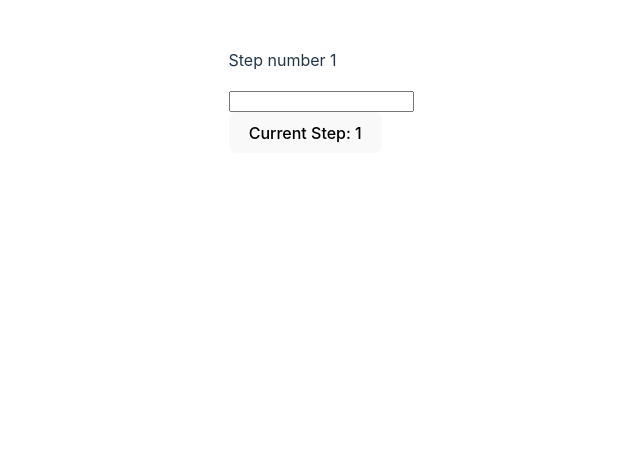
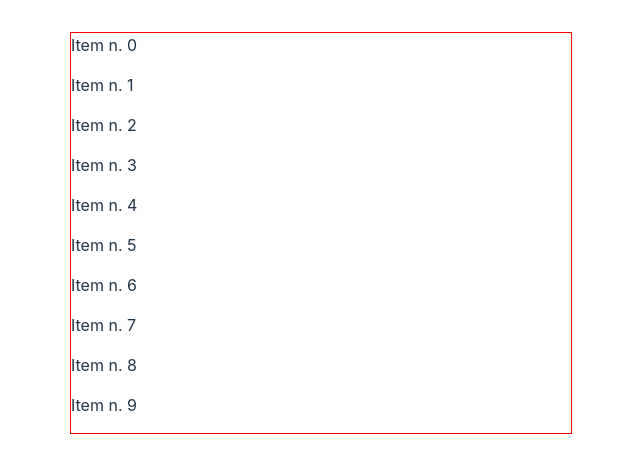
Before and after one commit to msrxse/react-challenges, a React (Vite) app: page / in a window 1280 px wide. Shown: the top 450 px of the page, without its empty margins (319-959 px from the left). Built offline with nearby package versions, Linux system fonts and the light colour scheme.

Commit message:
Implement a Virtualized List

```diff
--- a/src/App.tsx
+++ b/src/App.tsx
@@ -13,14 +13,16 @@ import Carousel from './components/Carousel'
 import ThemeContext from './components/ThemeContext'
 import StarRating from './components/StarRating'
 import MultiStepForm from './components/MultiStepForm'
+import VirtualizedList from './components/VirtualizedList'
 
-const VISIBLE = 'multi-step-form'
+const VISIBLE = 'virtualized-list'
 
 function App() {
   const [visible] = useState(VISIBLE)
 
   return (
     (visible === 'counter' && <Counter />) ||
+    (visible === 'virtualized-list' && <VirtualizedList />) ||
     (visible === 'multi-step-form' && <MultiStepForm />) ||
     (visible === 'star-rating' && <StarRating />) ||
     (visible === 'toggle' && <ToggleSwitch />) ||
--- /dev/null
+++ b/src/components/VirtualizedList.tsx
@@ -0,0 +1,46 @@
+import { useRef, useState } from 'react'
+
+const items = Array.from({ length: 1000 }).map((_, i) => `Item n. ${i}`)
+/**
+ * Implement a Virtualized List
+ * Create a virtualized list component that efficiently renders a large list of items, only rendering items that are visible within the viewport.
+ */
+const VirtualizedList = ({ itemHeight = 40, height = 400 }) => {
+  const viewportRef = useRef<null | HTMLDivElement>(null)
+  const [scrollTop, setScrollTop] = useState(0)
+
+  const handleScroll = () => {
+    setScrollTop(viewportRef.current?.scrollTop || 0)
+  }
+
+  const totalHeight = items.length * itemHeight
+  const startIndex = Math.floor(scrollTop / itemHeight)
+  const endIndex = Math.min(items.length - 1, startIndex + Math.ceil(height / itemHeight))
+  const visibleItems = items.slice(startIndex, endIndex + 1).map((item, index) => (
+    <div key={index} style={{ height: itemHeight }}>
+      {item}
+    </div>
+  ))
+
+  return (
+    <div
+      ref={viewportRef}
+      onScroll={handleScroll}
+      style={{
+        height,
+        overflowY: 'auto',
+        position: 'relative',
+        border: '1px solid red',
+        width: '500px',
+      }}
+    >
+      <div style={{ height: totalHeight, position: 'relative' }}>
+        <div style={{ position: 'absolute', top: startIndex * itemHeight, width: '100%' }}>
+          {visibleItems}
+        </div>
+      </div>
+    </div>
+  )
+}
+
+export default VirtualizedList
```
Also changed, not shown: 1 other file (tests, documents, lock files or other folders).
